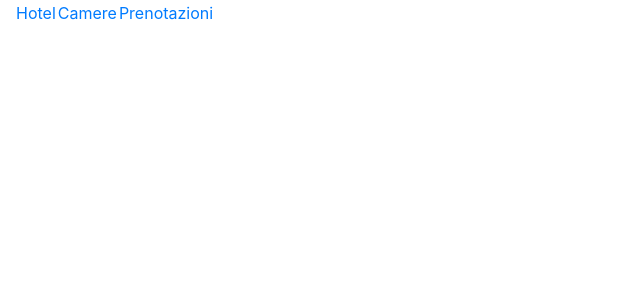
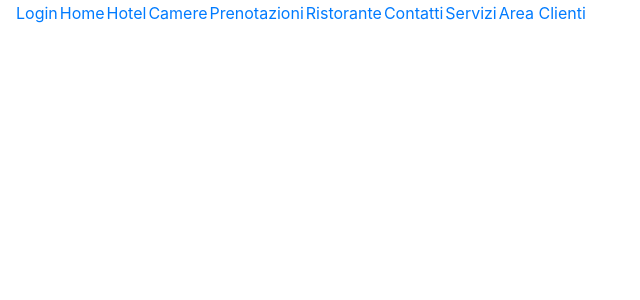
Before and after one commit to ZangiefJava/Hotel, an Angular app in the folder angularHotel/: page / in a window 1280 px wide. Shown: the top 300 px of the page, without its empty margins (0-640 px from the left). Built offline with nearby package versions, Linux system fonts and the light colour scheme.

Commit message:
home component

```diff
--- a/angularHotel/src/app/home/home.component.html
+++ b/angularHotel/src/app/home/home.component.html
@@ -1,4 +1,10 @@
 <div class="col-6 m-6">
+    <td>
+        <a routerLink="/login" class="w3-bar-item w3-button w3-mobile">Login</a>
+    </td>
+    <td>
+        <a routerLink="/home" class="w3-bar-item w3-button w3-mobile">Home</a>
+    </td>
     <td>
         <a routerLink="/hotel" class="w3-bar-item w3-button w3-mobile">Hotel</a>
     </td>
@@ -8,4 +14,16 @@
     <td>
         <a routerLink="/prenotazioni" class="w3-bar-item w3-button w3-mobile">Prenotazioni</a>
     </td>
+    <td>
+        <a routerLink="/ristorante" class="w3-bar-item w3-button w3-mobile">Ristorante</a>
+    </td>
+    <td>
+        <a routerLink="/contatti" class="w3-bar-item w3-button w3-mobile">Contatti</a>
+    </td>
+    <td>
+        <a routerLink="/servizi" class="w3-bar-item w3-button w3-mobile">Servizi</a>
+    </td>
+    <td>
+        <a routerLink="/areaClienti" class="w3-bar-item w3-button w3-mobile">Area Clienti</a>
+    </td>
 </div>
```
Also changed, not shown: 1 other file (tests, documents, lock files or other folders).
